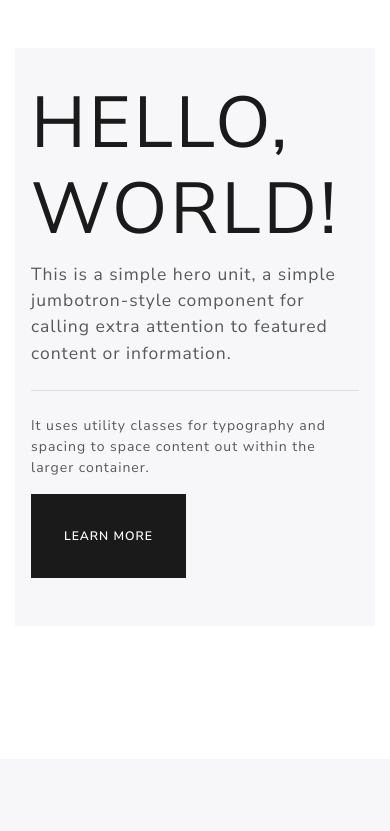
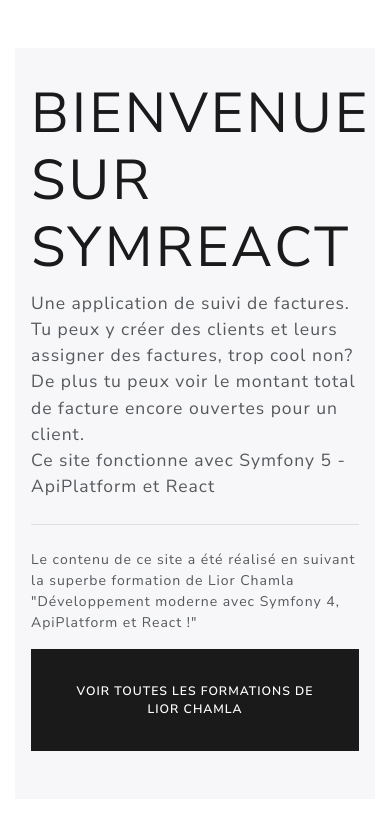
Before and after one commit to geekdesign/formation-api-react, a Symfony app: template templates/app/index.html.twig in a window 390 px wide. Shown: the part 85-916 px from the top of the page. Before the commit the page ends 663 px from the top, so only its background shows below. Run offline with Twig, Linux system fonts and the light colour scheme; the template is opened without the code that fills it, so the values that code supplies are empty; style sheets or scripts are compiled from the project's sources; some libraries are stand-ins or nearby versions.

Commit message:
Responsive-and-js

```diff
--- a/assets/js/pages/HomePage.jsx
+++ b/assets/js/pages/HomePage.jsx
@@ -3,19 +3,18 @@ import React from "react";
 const HomePage = (props) => {
 	return (
 		<div className="jumbotron">
-			<h1 className="display-3">Hello, world!</h1>
+			<h1 className="display-4">Bienvenue sur SYMREACT</h1>
 			<p className="lead">
-				This is a simple hero unit, a simple jumbotron-style component for
-				calling extra attention to featured content or information.
+				Une application de suivi de factures. Tu peux y créer des clients et leurs assigner des factures, trop cool non?
+				De plus tu peux voir le montant total de facture encore ouvertes pour un client. <br></br> Ce site fonctionne avec Symfony 5 - ApiPlatform et React
 			</p>
 			<hr className="my-4" />
 			<p>
-				It uses utility classes for typography and spacing to space content out
-				within the larger container.
+				Le contenu de ce site a été réalisé en suivant la superbe formation de Lior Chamla "Développement moderne avec Symfony 4, ApiPlatform et React !"
 			</p>
 			<p className="lead">
-				<a className="btn btn-primary btn-lg" href="#" role="button">
-					Learn more
+				<a className="btn btn-primary btn-lg" href="https://learn.web-develop.me/" target="_blank" role="button">
+					Voir toutes les formations de Lior Chamla
 				</a>
 			</p>
 		</div>
--- a/templates/app/index.html.twig
+++ b/templates/app/index.html.twig
@@ -12,5 +12,9 @@
 {% endblock %}
 
 {% block javascripts %}
+<script src="https://code.jquery.com/jquery-3.5.1.slim.min.js" integrity="sha384-DfXdz2htPH0lsSSs5nCTpuj/zy4C+OGpamoFVy38MVBnE+IbbVYUew+OrCXaRkfj" crossorigin="anonymous"></script>
+<script src="https://cdn.jsdelivr.net/npm/popper.js@1.16.0/dist/umd/popper.min.js" integrity="sha384-Q6E9RHvbIyZFJoft+2mJbHaEWldlvI9IOYy5n3zV9zzTtmI3UksdQRVvoxMfooAo" crossorigin="anonymous"></script>
+<script src="https://stackpath.bootstrapcdn.com/bootstrap/4.5.0/js/bootstrap.min.js" integrity="sha384-OgVRvuATP1z7JjHLkuOU7Xw704+h835Lr+6QL9UvYjZE3Ipu6Tp75j7Bh/kR0JKI" crossorigin="anonymous"></script>
+<script type="text/javascript" src="https://cdnjs.cloudflare.com/ajax/libs/font-awesome/5.13.0/js/all.min.js"></script>
     {{ encore_entry_script_tags('app') }}
 {% endblock %}
--- a/templates/base.html.twig
+++ b/templates/base.html.twig
@@ -3,6 +3,8 @@
     <head>
         <meta charset="UTF-8">
         <title>{% block title %}Welcome!{% endblock %}</title>
+        <meta name="viewport" content="width=device-width, user-scalable=no">
+        <link rel="stylesheet" href="https://cdnjs.cloudflare.com/ajax/libs/font-awesome/5.13.0/css/all.min.css">
         {% block stylesheets %}{% endblock %}
     </head>
     <body>
```
Also changed, not shown: 1 other file.
